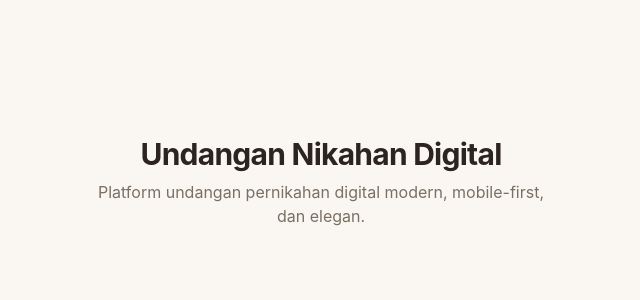
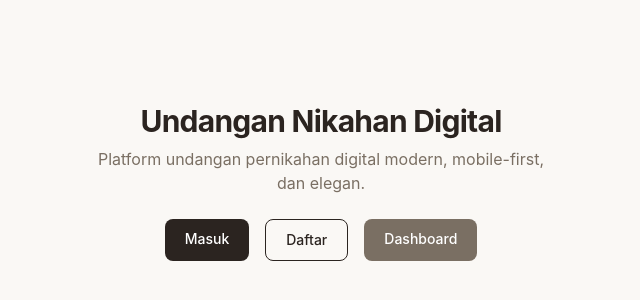
Before and after one commit to nasiuduk27-hub/undangan-digitall, a Next.js app: page / in a window 1280 px wide. Shown: the part 218-518 px from the top of the page, without its empty margins (319-959 px from the left). Built offline with nearby package versions, Linux system fonts and the light colour scheme.

Commit message:
tambah navigasi masuk daftar dan dashboard di halaman utama

```diff
--- a/app/page.tsx
+++ b/app/page.tsx
@@ -1,12 +1,34 @@
+import Link from "next/link";
+
 export default function HomePage() {
   return (
-    <main className="min-h-screen flex flex-col items-center justify-center p-6 text-center">
+    <main className="min-h-screen flex flex-col items-center justify-center p-6 text-center bg-[#faf8f5]">
       <h1 className="text-3xl font-bold tracking-tight text-[#2b2420]">
         Undangan Nikahan Digital
       </h1>
       <p className="mt-2 text-[#7a6f63] max-w-md">
         Platform undangan pernikahan digital modern, mobile-first, dan elegan.
       </p>
+      <div className="mt-6 flex flex-wrap gap-4 justify-center">
+        <Link
+          href="/login"
+          className="px-5 py-2.5 rounded-lg bg-[#2b2420] text-white font-medium text-sm hover:bg-[#423933] transition"
+        >
+          Masuk
+        </Link>
+        <Link
+          href="/register"
+          className="px-5 py-2.5 rounded-lg border border-[#2b2420] text-[#2b2420] font-medium text-sm hover:bg-[#eae5df] transition"
+        >
+          Daftar
+        </Link>
+        <Link
+          href="/dashboard"
+          className="px-5 py-2.5 rounded-lg bg-[#7a6f63] text-white font-medium text-sm hover:bg-[#63594e] transition"
+        >
+          Dashboard
+        </Link>
+      </div>
     </main>
   );
 }
```
